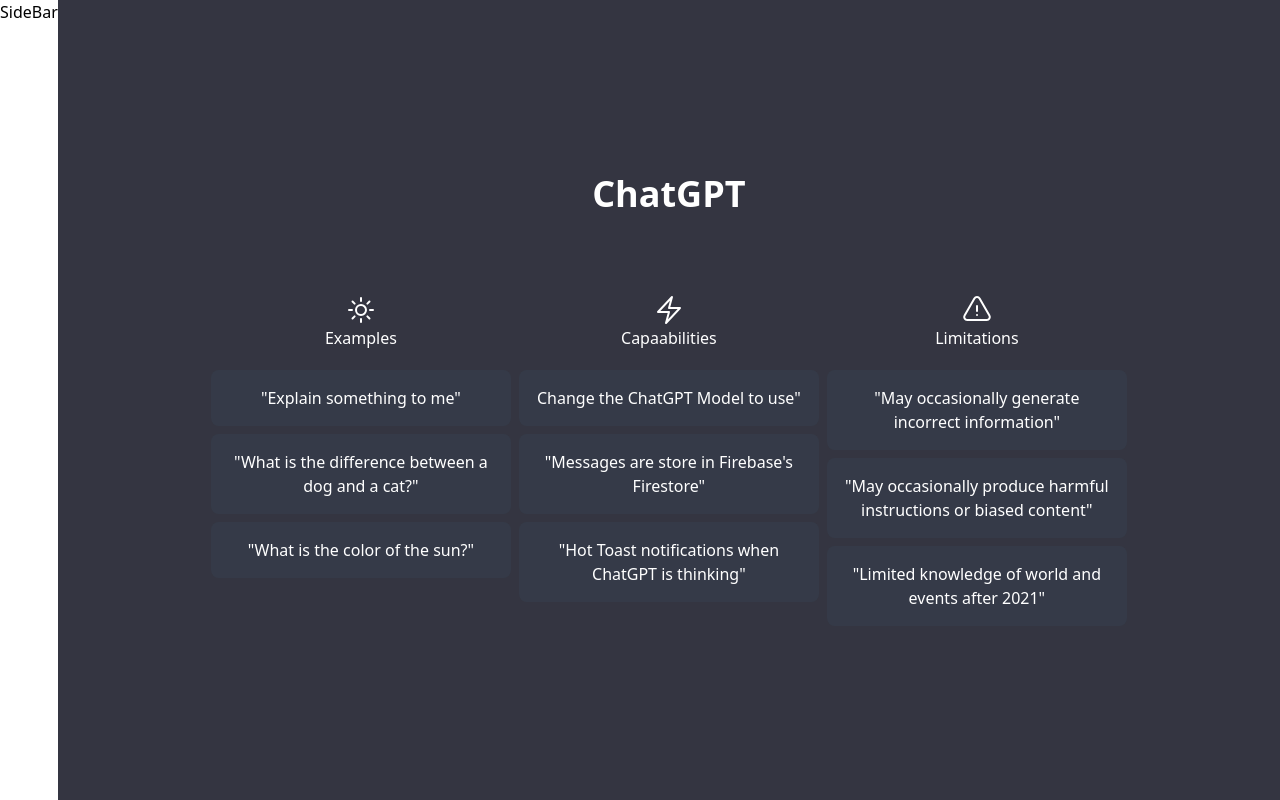
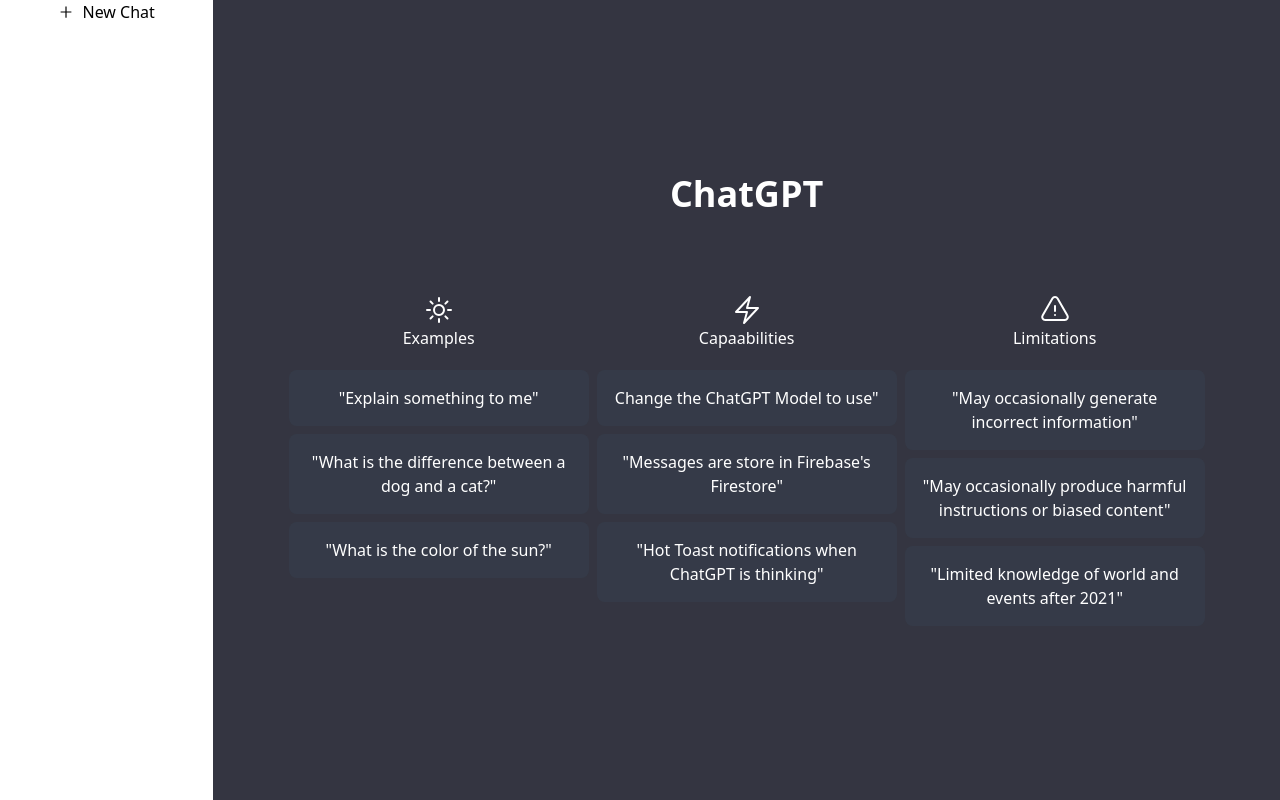
Before and after one commit to Marcos8060/ChatGPT-API, a Next.js app: page / in a window 1280 px wide. Built offline with nearby package versions, Linux system fonts and the light colour scheme.

Commit message:
created the sidebar component

```diff
--- a/app/layout.tsx
+++ b/app/layout.tsx
@@ -15,7 +15,9 @@
     <html lang="en">
       <body>
         <div className="flex">
-          <SideBar />
+          <div className="w-2/12">
+            <SideBar />
+          </div>
           <div className="bg-[#343541] flex-1">{children}</div>
         </div>
       </body>
--- /dev/null
+++ b/components/NewChat.tsx
@@ -0,0 +1,14 @@
+import { PlusIcon } from '@heroicons/react/24/solid'
+import { AiOutlinePlus } from 'react-icons/ai'
+import React from 'react'
+
+const NewChat = () => {
+  return (
+    <section className="flex items-center justify-center space-x-2 border-gray-700 border p-2">
+        <AiOutlinePlus />
+        <p>New Chat</p>
+    </section>
+  )
+}
+
+export default NewChat
--- a/components/SideBar.tsx
+++ b/components/SideBar.tsx
@@ -1,9 +1,20 @@
-import React from 'react'
+import React from "react";
+import NewChat from "./NewChat";
 
 const SideBar = () => {
   return (
-    <div>SideBar</div>
-  )
-}
+    <div className="p-2 flex flex-col h-screen">
+      <div className="flex-1">
+        <div>
+          <NewChat />
 
-export default SideBar
+          <div>{/* Model selection */}</div>
+
+          {/* map the chat rows */}
+        </div>
+      </div>
+    </div>
+  );
+};
+
+export default SideBar;
--- a/package.json
+++ b/package.json
@@ -18,6 +18,7 @@
     "next": "13.2.4",
     "react": "18.2.0",
     "react-dom": "18.2.0",
+    "react-icons": "^4.8.0",
     "typescript": "4.9.5"
   },
   "devDependencies": {
```
Also changed, not shown: 1 other file (tests, documents, lock files or other folders).
